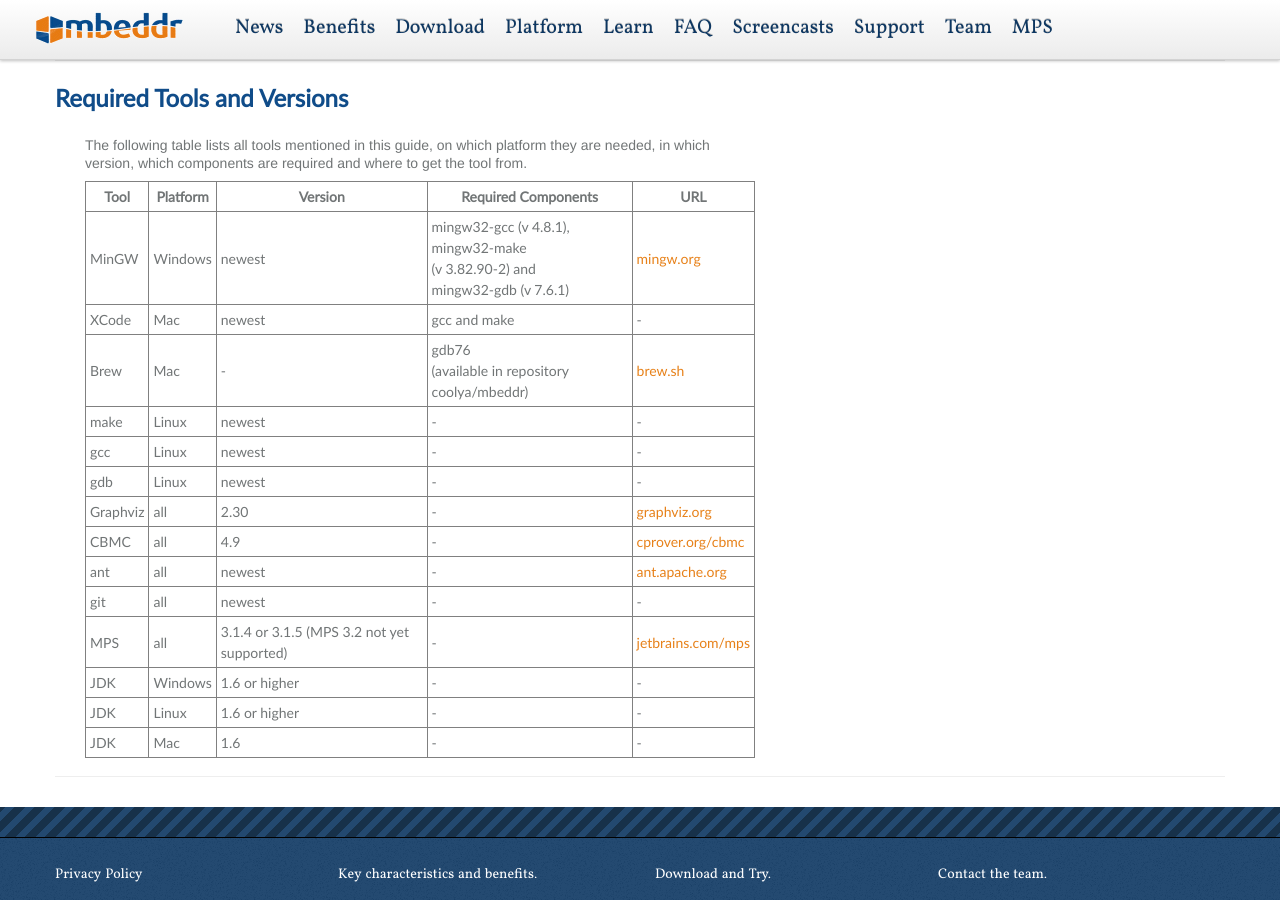
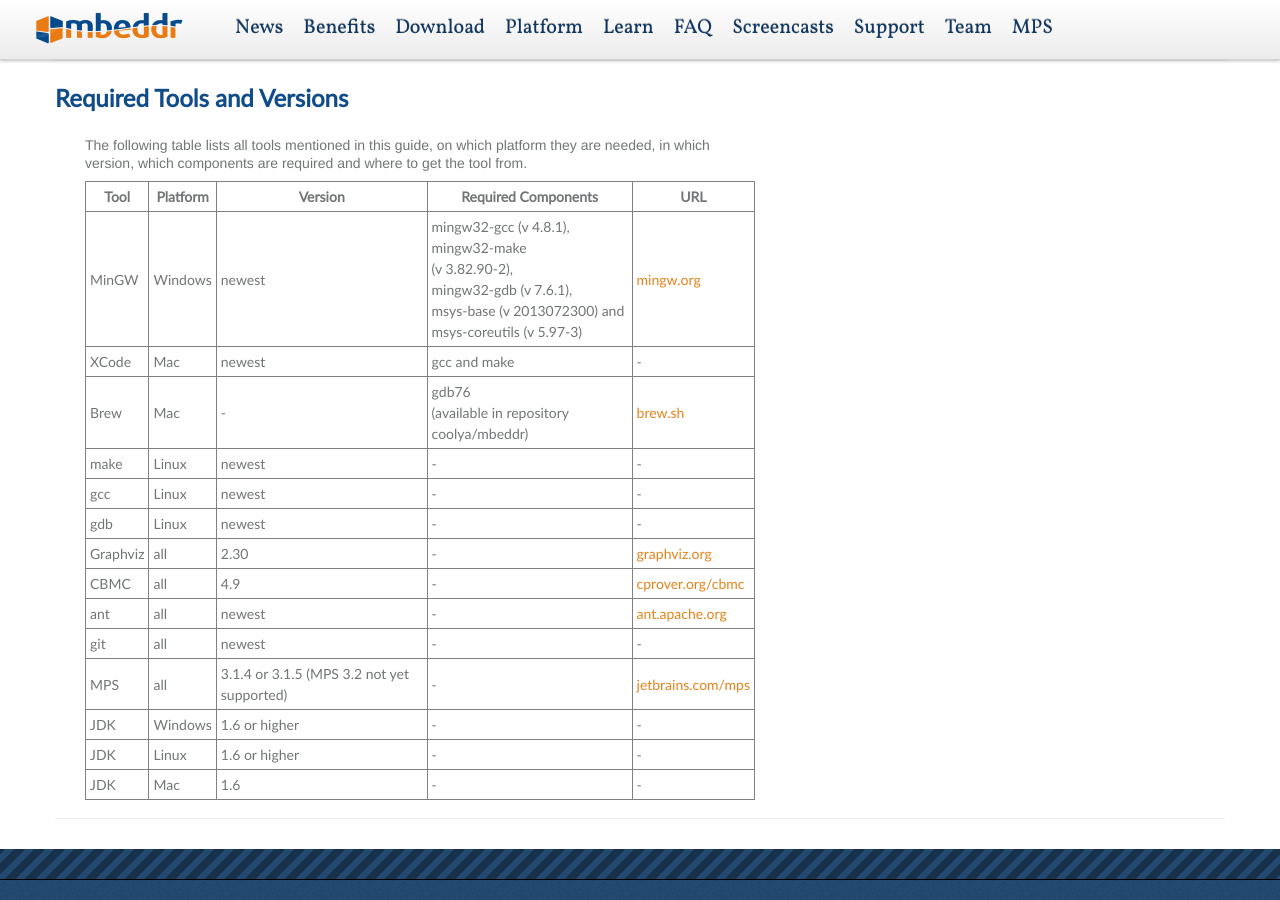
Before and after one commit to mbeddr/mbeddr.github.io, a Jekyll site: the page download.html, which Jekyll copies as it is, in a window 1280 px wide and 900 px high, scrolled down 4458 px. Built offline with Jekyll 4.4.1, drawn with Linux system fonts in a browser that asks for light colours; nearby versions of some CDN libraries; library files that are not in the unit come from our copies.

Commit message:
updated required tools

```diff
--- a/download.html
+++ b/download.html
@@ -571,7 +571,7 @@
 			    <td>MinGW</td>
 			    <td>Windows</td>
 			    <td>newest</td>
-			    <td>mingw32-gcc (v 4.8.1),<br>mingw32-make<br> (v 3.82.90-2) and<br> mingw32-gdb (v 7.6.1)</td>
+			    <td>mingw32-gcc (v 4.8.1),<br>mingw32-make<br> (v 3.82.90-2),<br> mingw32-gdb (v 7.6.1),<br> msys-base (v 2013072300) and<br> msys-coreutils (v 5.97-3) </td>
 			    <td><a href="http://www.mingw.org">mingw.org</a></td>
 			  </tr>
 			  <tr>
```
